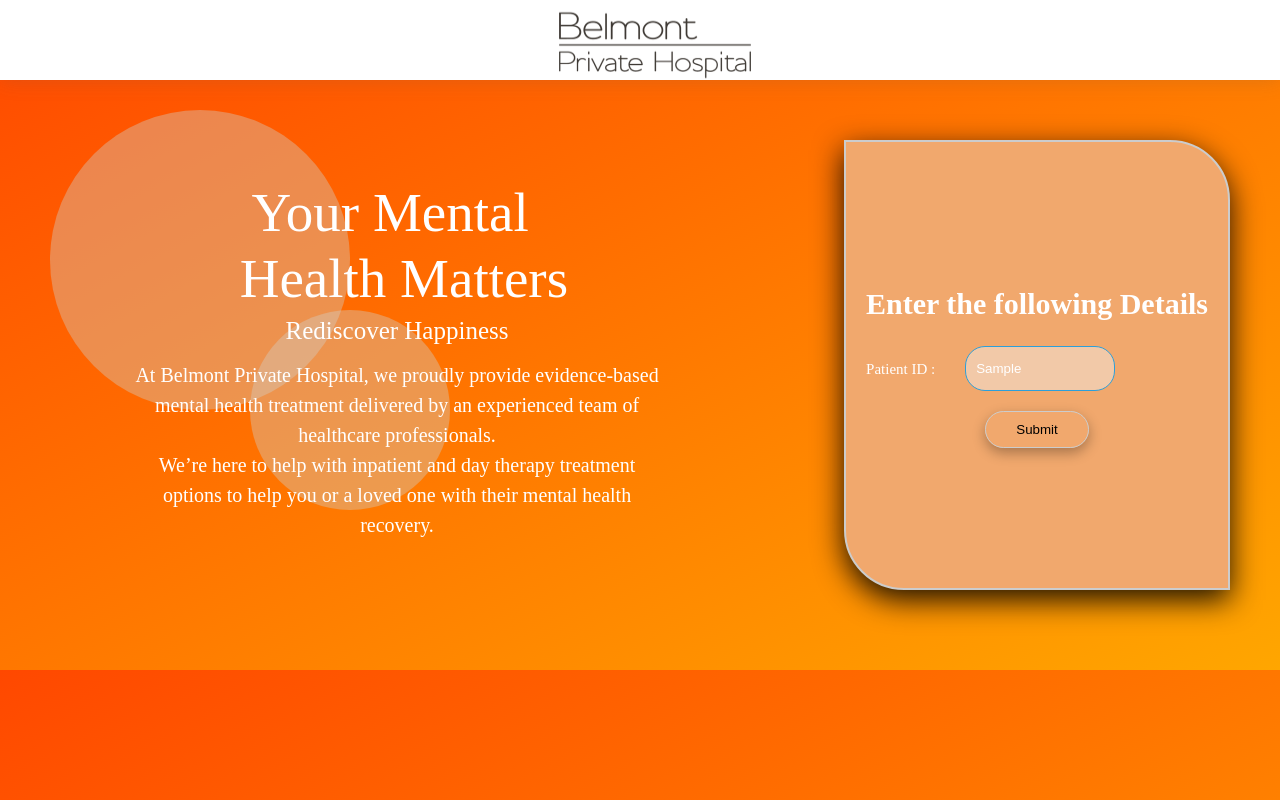
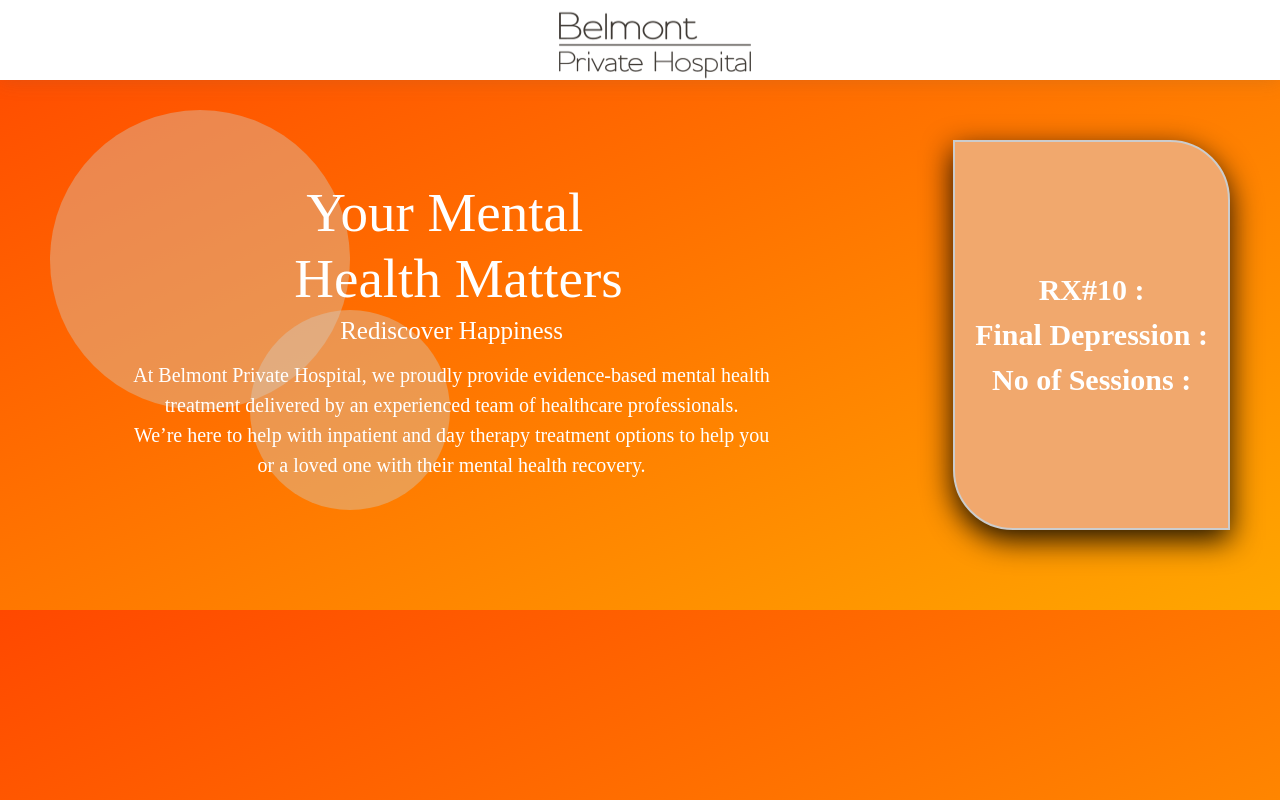
Before and after one commit to VaishnaviMoorthy-SRM/admin-belmont, a React (Vite) app: page / in a window 1280 px wide. Both pictures are taken after typing "Sample" into the empty fields and a click on the button "Submit". Built offline with nearby package versions, Linux system fonts and the light colour scheme; no server answers.

Commit message:
added tertiary operator

```diff
--- a/src/App.jsx
+++ b/src/App.jsx
@@ -1,6 +1,5 @@
 import { useState } from 'react'
-import reactLogo from './assets/react.svg'
-import viteLogo from '/vite.svg'
+
 import  New from "./Components/New";
 import NavBar from "./Components/NavBar";
 function App() {
--- a/src/Components/NavBar.jsx
+++ b/src/Components/NavBar.jsx
@@ -5,7 +5,7 @@ function NavBar() {
     <>
       <nav>
         <a href="https://belmontprivate.com.au/">
-          <div class="site-logo-canvas">
+          <div className="site-logo-canvas">
             <img
               className="logo-img"
               src={Logo}
--- a/src/Components/New.jsx
+++ b/src/Components/New.jsx
@@ -3,30 +3,35 @@ import axios from "axios";
 import React, { useState, useEffect } from "react";
 const New = () => {
   const [Patient, setPatientId] = useState("");
+  const [isCalled, setIsCalled] = useState(false);
+  const [apiOutput, setModelOutput] = useState({});
+
+  let Patientstat = { age: 0, rmt: 0.0, dep: 0 };
+  let modelOutput = { RX: 0, final_depression: 0, no_of_session: 0 };
   const handlePatientID = (e) => {
     setPatientId(e.target.value);
   };
+
   const handleSubmit = async () => {
-    // event.preventDefault();
+    let arg = Patient;
+    // let Patientstat = { age: 0, rmt: 0.0, dep: 0 };
+    const apiURL = `https://us-east-1.aws.data.mongodb-api.com/app/application-0-erzts/endpoint/find?arg1=${arg}`;
     console.log(Patient);
-    let arg = Patient;
-    let Patientstat = { age: 0, rmt: 0.0, dep: 0 };
-    const apiURL = `https://us-east-1.aws.data.mongodb-api.com/app/application-0-erzts/endpoint/find?arg1=${arg}`;
-
     await axios
       .get(apiURL)
       .then((response) => {
-        console.log("Get request successful:", response.data);
+        // console.log("Get request successful:", response.data);
         // Reset the form after successful submission
         Patientstat["age"] = response.data["AGE"];
         Patientstat["rmt"] = response.data["RMT %"];
         Patientstat["dep"] = response.data["Depression"];
-        console.log(Patientstat);
+        console.log("first call to database", Patientstat);
       })
       .catch((error) => {
         console.error("Error Getting data:", error);
       });
-    const modelURL = `https://rtms-sitting-predictions-production.up.railway.app/god?age=${Patientstat["age"]}&rmt=${Patientstat["rmt"]}&dep=${Patientstat["dep"]}`;
+    // const modelURL = `https://rtms-sitting-predictions-production.up.railway.app/god?age=${Patientstat["age"]}&rmt=${Patientstat["rmt"]}&dep=${Patientstat["dep"]}`;
+    const modelURL = `http://127.0.0.1:5000/god?age=${Patientstat["age"]}&rmt=${Patientstat["rmt"]}&dep=${Patientstat["dep"]}`; // testing URl
 
     await axios
       .get(
@@ -35,13 +40,21 @@ const New = () => {
           "Access-Control-Allow-Origin": "*",
         })
       )
-      .then((response) => {
-        console.log("Get request successful:", response.data);
+      .then(async (response) => {
+        // console.log("Get request successful:", response.data);
+        modelOutput["RX"] = response.data["RX#10"];
+        modelOutput["final_depression"] = response.data["final_depression"];
+        modelOutput["no_of_session"] = response.data["no_of_session"];
+        console.log("second call to model", modelOutput);
+        await setModelOutput(modelOutput);
+        console.log("usestate data", apiOutput);
         // Reset the form after successful submission
       })
       .catch((error) => {
         console.error("Error Getting data:", error);
       });
+
+    setIsCalled(true);
   };
 
   return (
@@ -61,18 +74,20 @@ const New = () => {
             We’re here to help with inpatient and day therapy treatment options
             to help you or a loved one with their mental health recovery.
           </h2>
-
-          {/* <Link to="/test" className="hero-button">
-            <p className="mr-2">Get Started</p>
-            <i className="fa-solid fa-arrow-right "></i>
-          </Link> */}
         </div>
       </div>
       <div className="rightDiv">
+        {isCalled ? (
+          <div>
+            <h1 className="title2">RX#10 : {}</h1>
+            <h1 className="title2">Final Depression : {}</h1>
+            <h1 className="title2">No of Sessions : {}</h1>
+          </div>
+        ) : (
           <div className="card2">
             <h1 className="title2">Enter the following Details</h1>
             <div className="inputGroup2">
-            <label for="PatientID">Patient ID :</label>
+              <label htmlFor="PatientID">Patient ID :</label>
               <input
                 type="text"
                 placeholder="Enter Patient ID"
@@ -85,6 +100,7 @@ const New = () => {
               <span>Submit</span>
             </button>
           </div>
+        )}
       </div>
     </div>
   );
```
Lines whose indentation alone changed are shown as unchanged.
